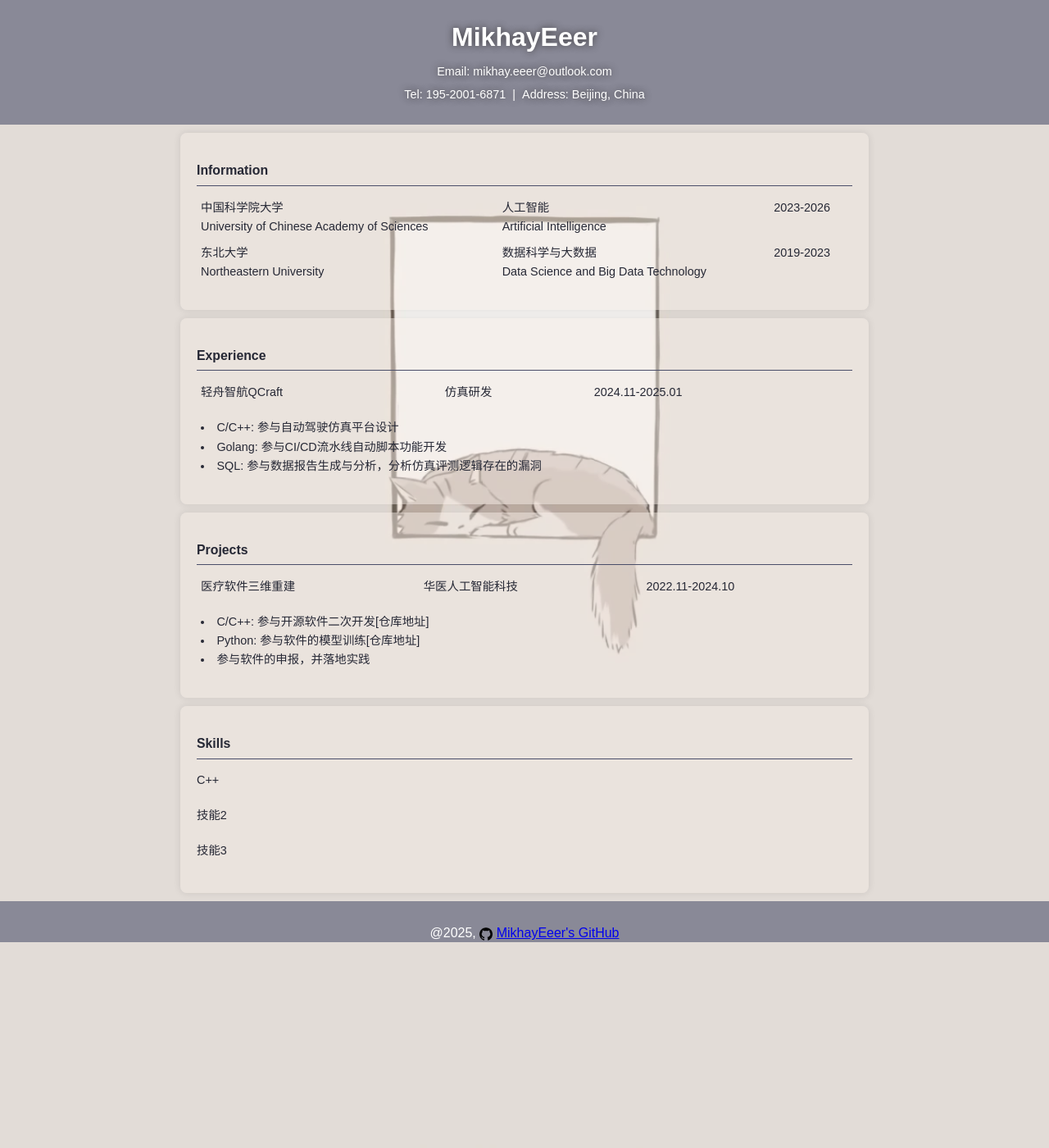
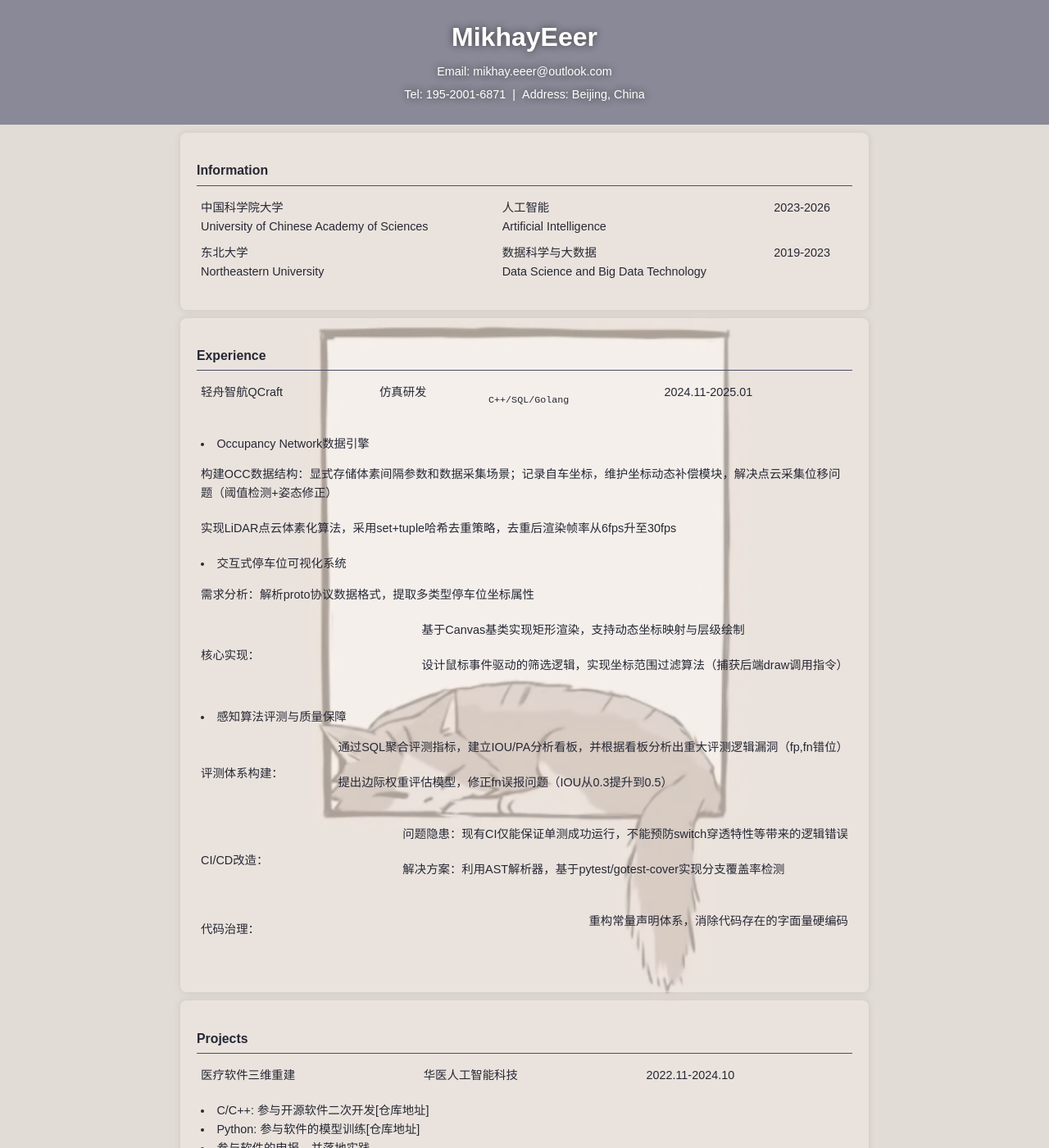
Before and after one commit to MikhayEeer/mikhayeeer.github.io, a Jekyll site: the page resume/index.html, which Jekyll copies as it is, in a window 1280 px wide and 1400 px high. Shown: the whole window at 82% size. Built offline with Jekyll 4.4.1, drawn with Linux system fonts in a browser that asks for light colours.

Commit message:
更新QC简历

```diff
--- a/resume/index.html
+++ b/resume/index.html
@@ -40,15 +40,48 @@
             <tr>
                 <td>轻舟智航QCraft</td>
                 <td>仿真研发</td>
+                <td><pre>C++/SQL/Golang</pre></td>
                 <td>2024.11-2025.01</td>
             </tr>
         </table>
         <table>
             <tr>
                 <td>
-                    <li>C/C++: 参与自动驾驶仿真平台设计</li>
-                    <li>Golang: 参与CI/CD流水线自动脚本功能开发</li>
-                    <li>SQL: 参与数据报告生成与分析，分析仿真评测逻辑存在的漏洞</li>
+                    <li>Occupancy Network数据引擎</li>
+                    <ul>
+                        <li>构建OCC数据结构：显式存储体素间隔参数和数据采集场景；记录自车坐标，维护坐标动态补偿模块，解决点云采集位移问题（阈值检测+姿态修正）</li>
+                        <li>实现LiDAR点云体素化算法，采用set+tuple哈希去重策略，去重后渲染帧率从6fps升至30fps</li>
+                    </ul>
+                    <li>交互式停车位可视化系统</li>
+                    <ul>
+                        <li>需求分析：解析proto协议数据格式，提取多类型停车位坐标属性</li>
+                        <li>核心实现：
+                            <ul>
+                                <li>基于Canvas基类实现矩形渲染，支持动态坐标映射与层级绘制</li>
+                                <li>设计鼠标事件驱动的筛选逻辑，实现坐标范围过滤算法（捕获后端draw调用指令）</li>
+                            </ul>
+                        </li>
+                    </ul>
+                    <li>感知算法评测与质量保障</li>
+                    <ul>
+                        <li>评测体系构建：
+                            <ul>
+                                <li>通过SQL聚合评测指标，建立IOU/PA分析看板，并根据看板分析出重大评测逻辑漏洞（fp,fn错位）</li>
+                                <li>提出边际权重评估模型，修正fn误报问题（IOU从0.3提升到0.5）</li>
+                            </ul>
+                        </li>
+                        <li>CI/CD改造：
+                            <ul>
+                                <li>问题隐患：现有CI仅能保证单测成功运行，不能预防switch穿透特性等带来的逻辑错误</li>
+                                <li>解决方案：利用AST解析器，基于pytest/gotest-cover实现分支覆盖率检测</li>
+                            </ul>
+                        </li>
+                        <li>代码治理：
+                            <ul>
+                                <li>重构常量声明体系，消除代码存在的字面量硬编码</li>
+                            </ul>
+                        </li>
+                    </ul>
                 </td>
             </tr>
         </table>
```
Also changed, not shown: README.md.
